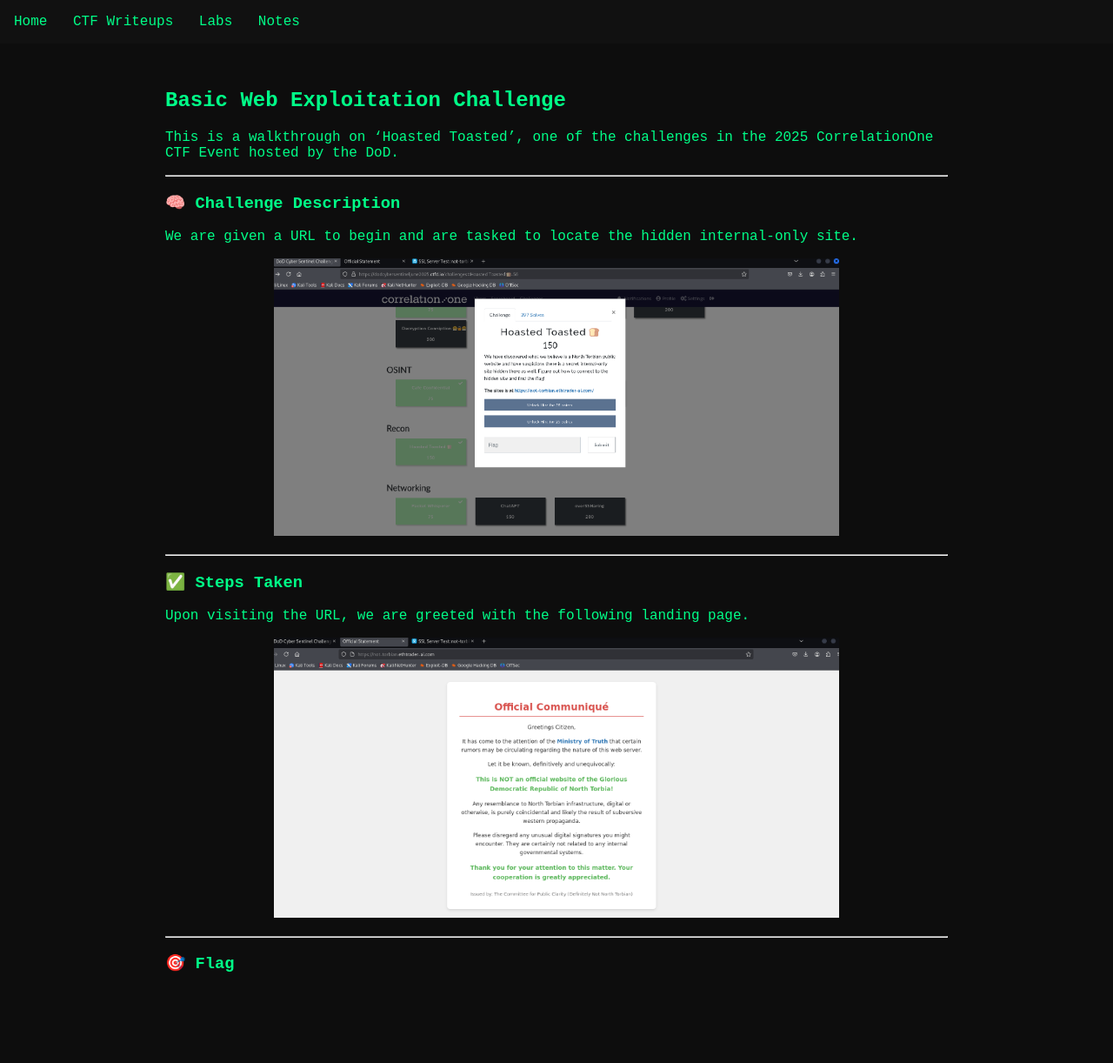
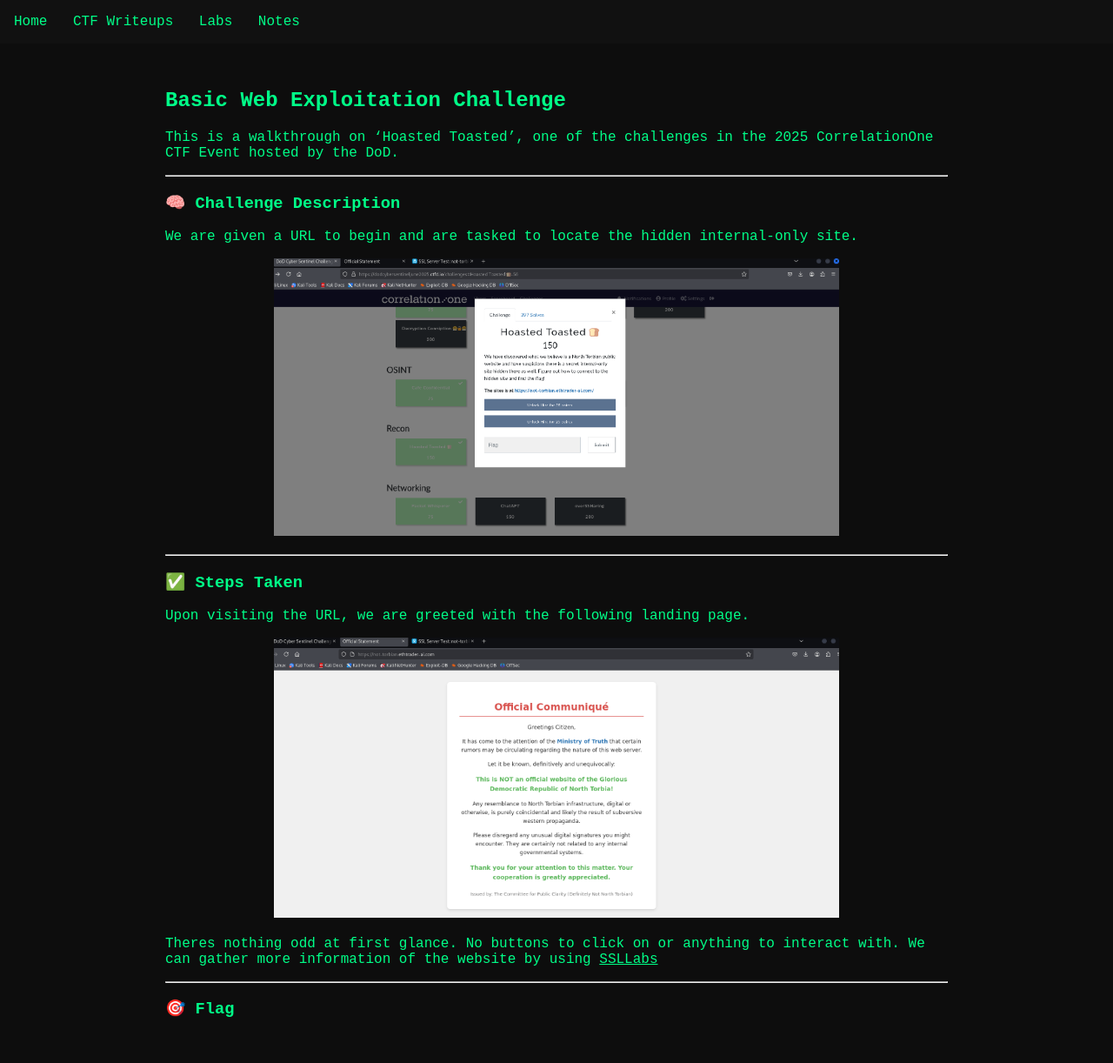
Before and after one commit to Matt-Hax/Matt-Hax.github.io, a Jekyll site: the page built from _ctf/CorrelationOne.md, in a window 1280 px wide. Shown: the whole page at 87% size. Built offline with Jekyll 4.4.1, drawn with Linux system fonts in a browser that asks for light colours; before the commit the page ends 1170 px from its top, so only the background shows below that.

Commit message:
Update CorrelationOne.md

```diff
--- a/_ctf/CorrelationOne.md
+++ b/_ctf/CorrelationOne.md
@@ -28,6 +28,10 @@ Upon visiting the URL, we are greeted with the following landing page.
   <img src="/assets/images/2.png" alt="Lanind page of the given URL" width="650">
 </p>
 
+Theres nothing odd at first glance. No buttons to click on or anything to interact with. We can gather more information of the website by using <a href="https://www.ssllabs.com/ssltest/">SSLLabs</a>
+
+
+
 ---
 
 ### 🎯 Flag
```
